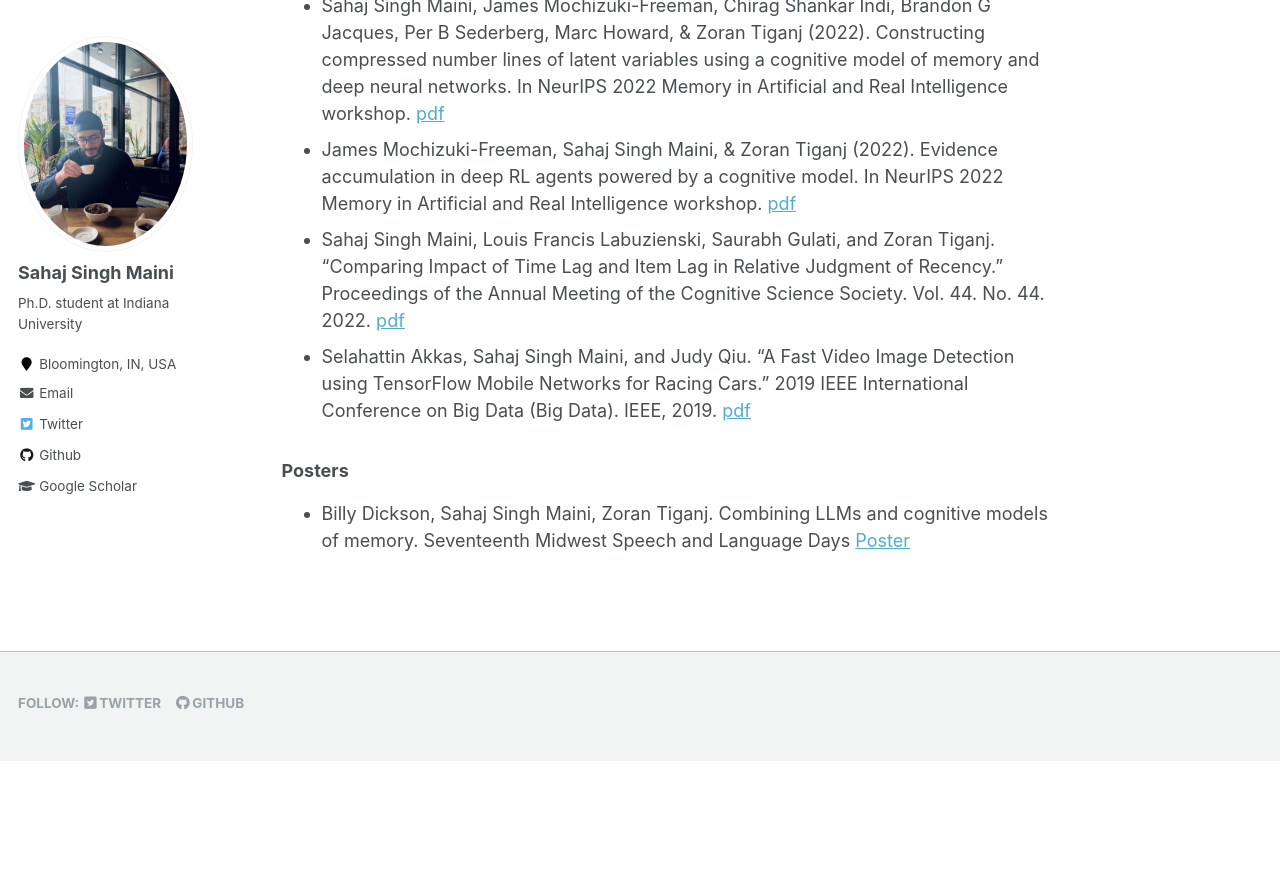
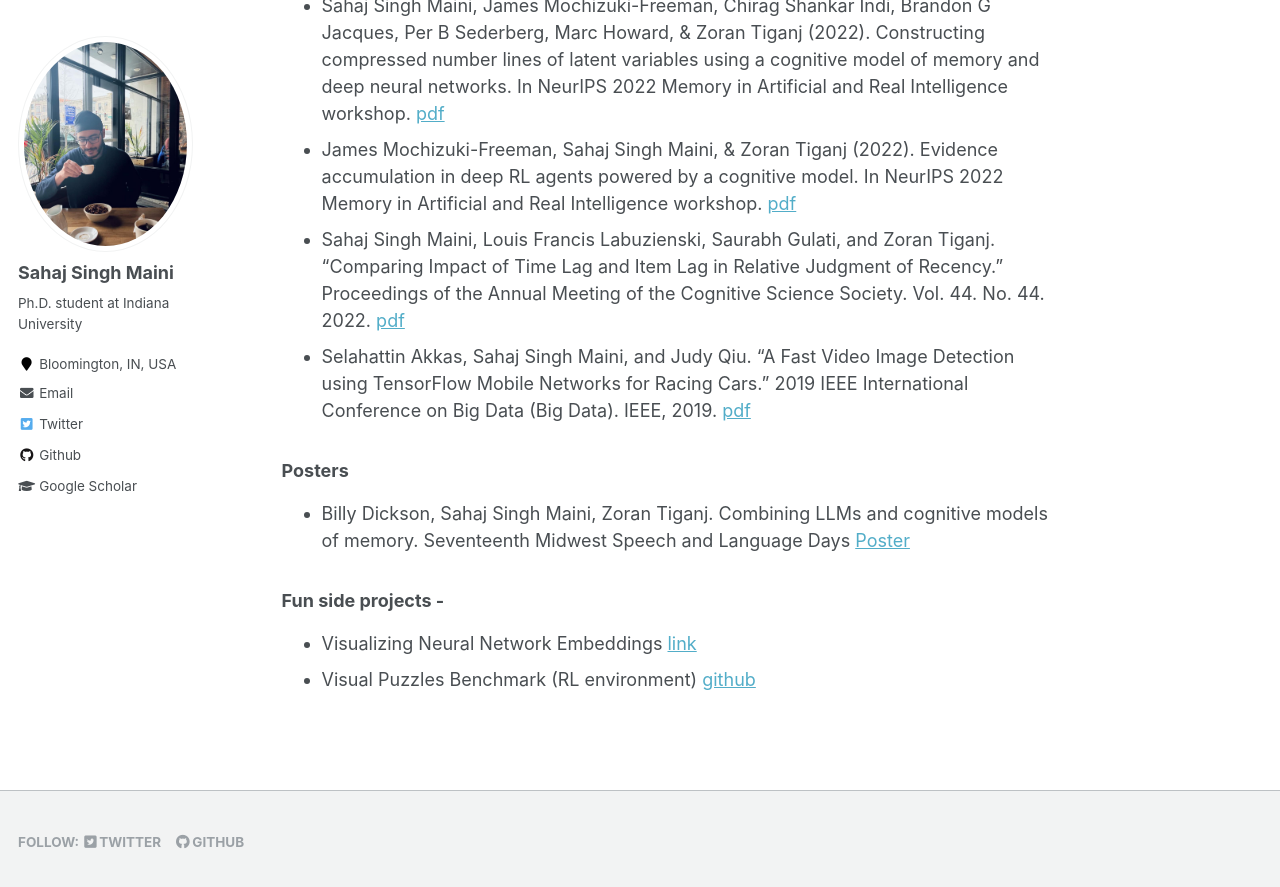
Before and after one commit to Sahaj09/sahaj09.github.io, a Jekyll site: the page built from _pages/about.md, in a window 1280 px wide and 900 px high, scrolled down 1444 px. Shown: the top 887 px of the window. Built offline with Jekyll 4.4.1, drawn with Linux system fonts in a browser that asks for light colours; before the commit the page ends 2205 px from its top, so only the background shows below that.

Commit message:
Add fun side projects to about page
Added fun side projects section with links to visualizations and benchmarks.

```diff
--- a/_pages/about.md
+++ b/_pages/about.md
@@ -35,3 +35,7 @@ Outside work, I like to bike with friends, find new coffee shops to work at, and
 
 ### Posters
 - Billy Dickson, Sahaj Singh Maini, Zoran Tiganj. Combining LLMs and cognitive models of memory. Seventeenth Midwest Speech and Language Days [Poster](https://dickson.ai/assets/SITH_POSTER_UofM.pdf)
+
+### Fun side projects -
+- Visualizing Neural Network Embeddings [link](https://www.youtube.com/watch?v=Gcj6ArmyZog)
+- Visual Puzzles Benchmark (RL environment) [github](https://github.com/Sahaj09/Visual-Puzzles)
```
